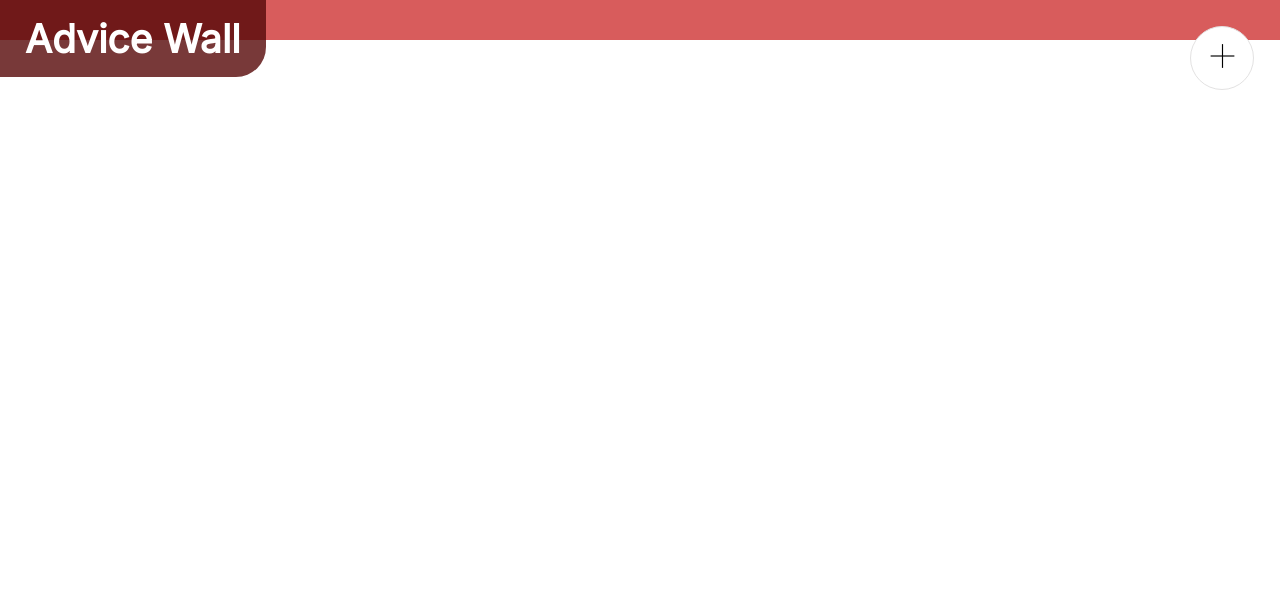
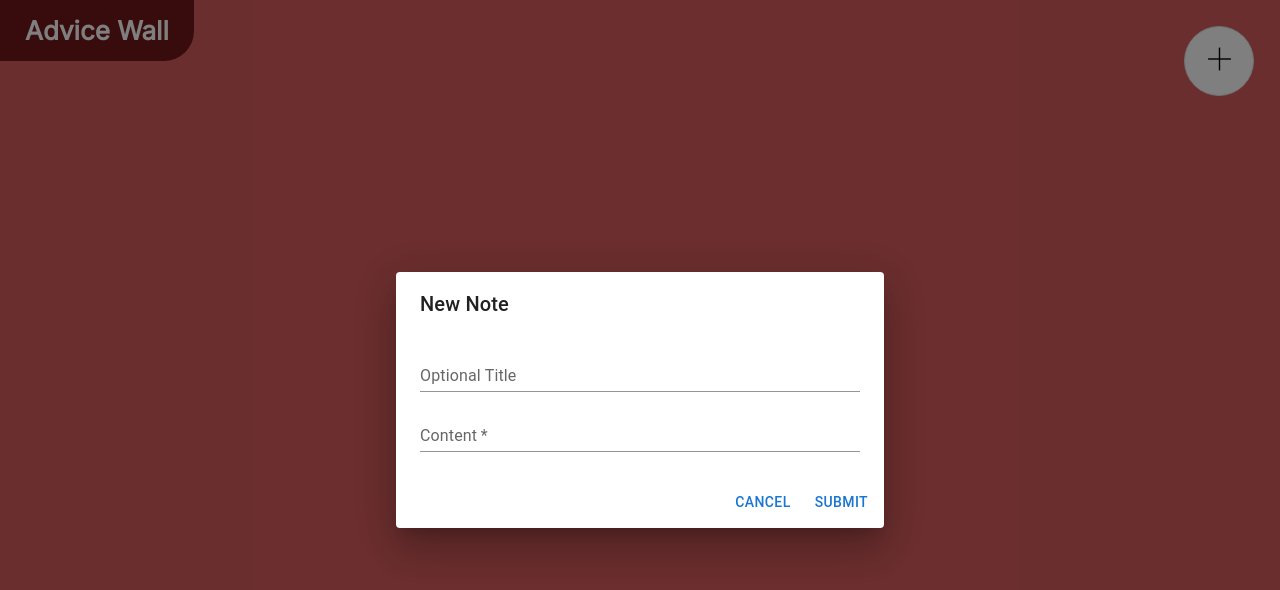
Before and after one commit to byronscodes/advice-wall, a React (Create React App) app: page / in a window 1280 px wide. Both pictures are taken after a click on the button "add". Shown: the top 590 px of the page. Built offline with nearby package versions, Linux system fonts and the light colour scheme.

Commit message:
added dialog for adding notes

```diff
--- a/package.json
+++ b/package.json
@@ -3,13 +3,16 @@
   "version": "0.1.0",
   "private": true,
   "dependencies": {
+    "@emotion/react": "^11.14.0",
+    "@emotion/styled": "^11.14.0",
+    "@mui/material": "^7.1.0",
     "@testing-library/dom": "^10.4.0",
     "@testing-library/jest-dom": "^6.6.3",
     "@testing-library/react": "^16.3.0",
     "@testing-library/user-event": "^13.5.0",
     "react": "^19.1.0",
     "react-dom": "^19.1.0",
-    "react-scripts": "5.0.1",
+    "react-scripts": "^5.0.1",
     "web-vitals": "^2.1.4"
   },
   "scripts": {
--- /dev/null
+++ b/src/AddDialog.js
@@ -0,0 +1,64 @@
+import * as React from 'react';
+import Button from '@mui/material/Button';
+import TextField from '@mui/material/TextField';
+import Dialog from '@mui/material/Dialog';
+import DialogActions from '@mui/material/DialogActions';
+import DialogContent from '@mui/material/DialogContent';
+import DialogContentText from '@mui/material/DialogContentText';
+import DialogTitle from '@mui/material/DialogTitle';
+
+import { getDatabase, ref, set, push } from "firebase/database";
+
+export default function AddDialog({ open, onClose }) {
+    return (
+        <Dialog
+            open={open}
+            onClose={onClose}
+            slotProps={{
+                paper: {
+                    component: 'form',
+                    onSubmit: (event) => {
+                        event.preventDefault();
+                        const formData = new FormData(event.currentTarget);
+                        const formJson = Object.fromEntries(formData.entries());
+                        const content = formJson.content;
+                        const title = formJson.title;
+                        const db = getDatabase();
+                        const notesRef = ref(db, 'notes');
+                        push(notesRef, {
+                            content: content,
+                            title: title,
+                            timestamp: Date.now()
+                        });
+                        onClose();
+                    },
+                },
+            }}
+        >
+            <DialogTitle>New Note</DialogTitle>
+            <DialogContent>
+                <TextField
+                    name="title"
+                    label="Optional Title"
+                    variant="standard"
+                    fullWidth
+                    margin="dense"
+                />
+                <TextField
+                    autoFocus
+                    required
+                    margin="dense"
+                    id="name"
+                    name="content"
+                    label="Content"
+                    fullWidth
+                    variant="standard"
+                />
+            </DialogContent>
+            <DialogActions>
+                <Button onClick={onClose}>Cancel</Button>
+                <Button type="submit">Submit</Button>
+            </DialogActions>
+        </Dialog>
+    );
+}
--- a/src/App.css
+++ b/src/App.css
@@ -3,29 +3,27 @@
   'FILL' 0,
   'wght' 100,
   'GRAD' 0,
-  'opsz' 24
+  'opsz' 24;
+  font-size: clamp(2rem, 5vw, 3rem);
+}
+
+html, body {
+  height: 100%;
+  margin: 0;
+}
+
+#root {
+  height: 100%;
 }
 
 .App {
+  min-height: 100%;
   background-color: #d85c5c;
   text-align: center;
 }
 
-.App-logo {
-  height: 40vmin;
-  pointer-events: none;
-}
-
-@media (prefers-reduced-motion: no-preference) {
-  .App-logo {
-    animation: App-logo-spin infinite 20s linear;
-  }
-}
-
 .App-header {
-  min-height: 5vh;
   font-size: calc(10px + 2vmin);
-  color: white;
 }
 
 .titleDiv {
@@ -37,7 +35,6 @@
 }
 
 .title {
-  font-size: 1.5em;
   white-space: nowrap;
   font-weight: bold;
   color: rgb(255, 255, 255);
@@ -47,11 +44,12 @@
 
 .add {
   float: right;
+  text-align: center;
   background-color: white;
   border: 1px solid rgb(227, 226, 226);
   border-radius: 50%;
-  height: 8vh;
-  width: 8vh;
+  width: clamp(48px, 8vw, 70px);
+  height: clamp(48px, 8vw, 70px);
   margin: 2vw;
   transition: all 125ms ease-in;
 }
@@ -60,8 +58,3 @@
   cursor: pointer;
   background-color: rgb(227, 226, 226);
 }
-
-i.material-symbols-outlined {
-  font-size: 50px;
-  font-variation-settings: 'wght' 100;
-}
--- a/src/App.js
+++ b/src/App.js
@@ -1,5 +1,7 @@
 import logo from './logo.svg';
 import './App.css';
+import AddDialog from './AddDialog';
+import React, { useState } from 'react';
 
 // Import the functions you need from the SDKs you need
 import { initializeApp } from "firebase/app";
@@ -25,13 +27,19 @@ const analytics = getAnalytics(app);
 const database = getDatabase(app);
 
 function App() {
+  const [dialogOpen, setDialogOpen] = useState(false);
+
+  const handleOpen = () => setDialogOpen(true);
+  const handleClose = () => setDialogOpen(false);
+
   return (
     <div className="App">
       <header className="App-header">
         <div className="titleDiv">
           <a href="#" className="title">Advice Wall</a>
         </div>
-        <button className="add"><i className="material-symbols-outlined">add</i></button>
+        <button className="add" onClick={handleOpen}><span className="material-symbols-outlined">add</span></button>
+        <AddDialog open={dialogOpen} onClose={handleClose} />
       </header>
     </div>
   );
```
Also changed, not shown: 1 other file (tests, documents, lock files or other folders).
